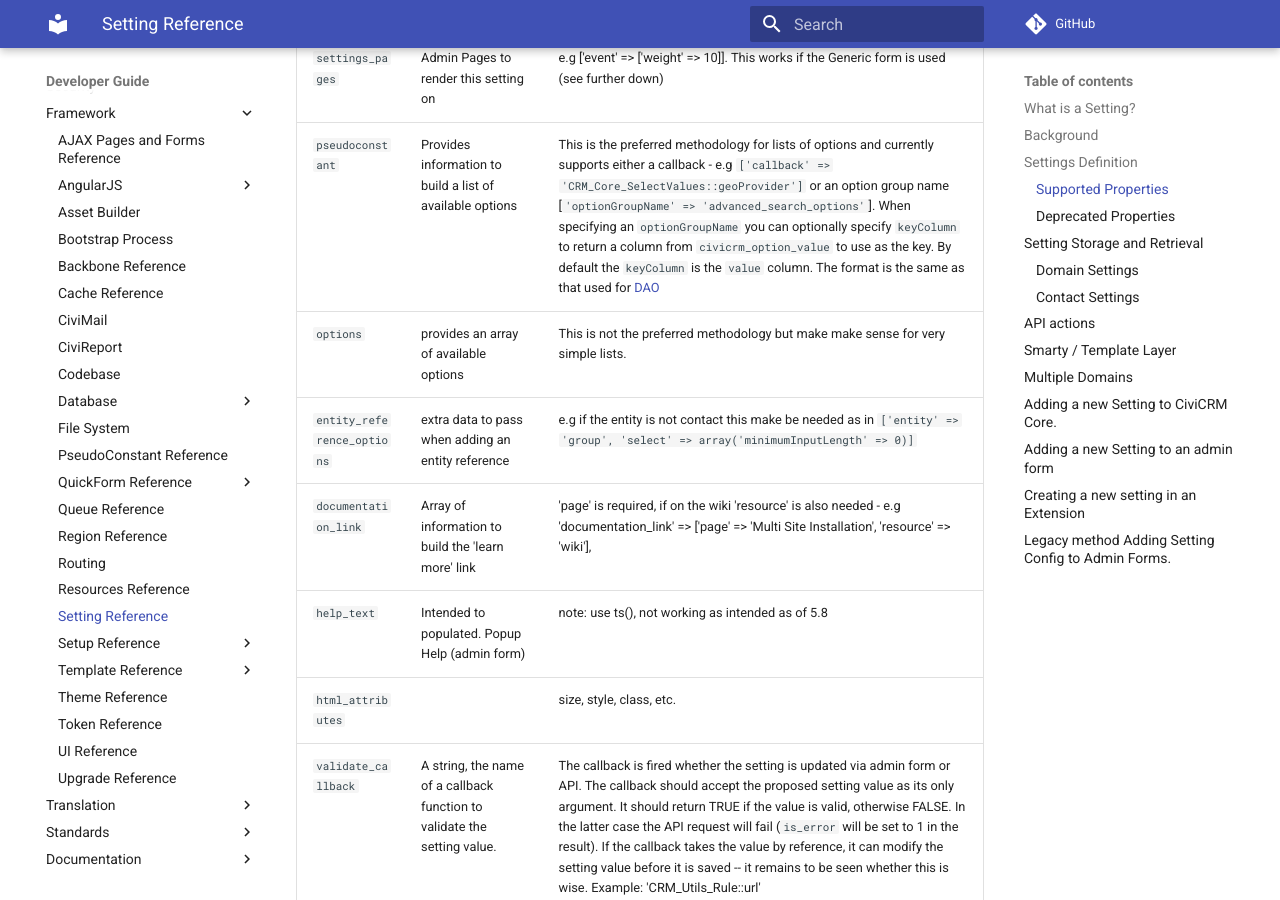
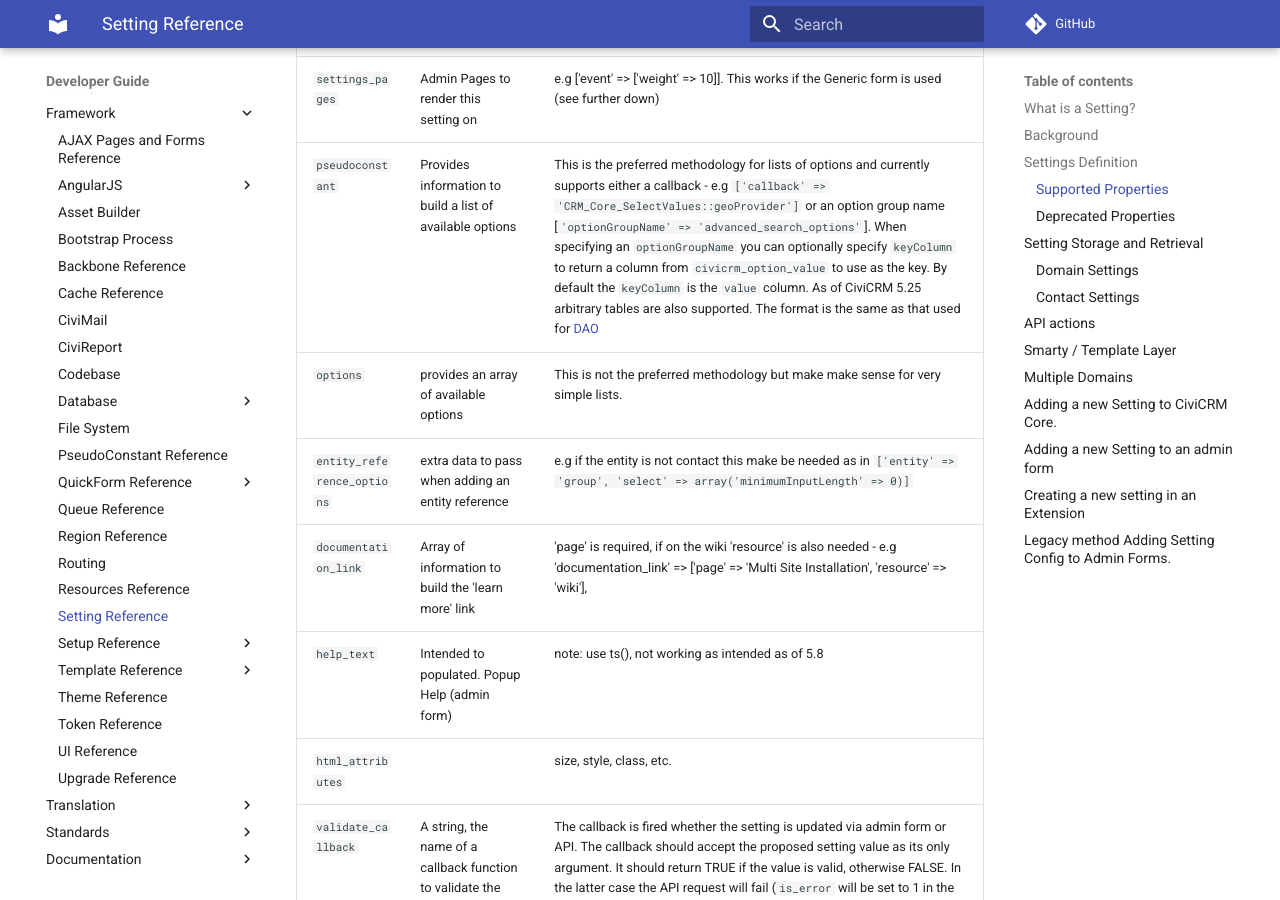
Before and after one commit to civicrm/civicrm-dev-docs, an MkDocs documentation site: the page built from docs/framework/setting.md, in a window 1280 px wide and 900 px high, scrolled down 2660 px. Built offline with MkDocs 1.6.1 and Material for MkDocs 9.7.7, drawn with Linux system fonts in a browser that asks for light colours; comment, search, counter and statistics services are not loaded; old or Windows-style settings are respelled for this version of MkDocs.

Commit message:
Update to reflect https://github.com/civicrm/civicrm-core/pull/16903

````diff
--- a/docs/framework/setting.md
+++ b/docs/framework/setting.md
@@ -66,7 +66,7 @@ The Supported Properties for settings are:
 | `html_type` | Html type (admin form)| This is the preferred way to describe the html type as it is not quick form specific. It will be used it present. Syntax is lower case. e.g 'select', 'radio', 'checkboxes', 'checkbox', 'text', 'textarea', 'entity_reference|
 | `quick_form_type` | Widget type (admin form)| YesNo, CheckBox, CheckBoxes, Select, EntityRef. This is not required if html_type (preferred) is set|
 |`settings_pages`|Admin Pages to render this setting on|e.g  ['event' => ['weight' => 10]]. This works if the Generic form is used (see further down)|
-|`pseudoconstant`|Provides information to build a list of available options| This is the preferred methodology for lists of options and currently supports either a callback - e.g ```['callback' => 'CRM_Core_SelectValues::geoProvider']``` or an option group name [`'optionGroupName' => 'advanced_search_options'`]. When specifying an `optionGroupName` you can optionally specify `keyColumn` to return a column from `civicrm_option_value` to use as the key.  By default the `keyColumn` is the `value` column. The format is the same as that used for [DAO](/framework/database/schema-definition.md#table-field-pseudoconstant)|
+|`pseudoconstant`|Provides information to build a list of available options| This is the preferred methodology for lists of options and currently supports either a callback - e.g ```['callback' => 'CRM_Core_SelectValues::geoProvider']``` or an option group name [`'optionGroupName' => 'advanced_search_options'`]. When specifying an `optionGroupName` you can optionally specify `keyColumn` to return a column from `civicrm_option_value` to use as the key.  By default the `keyColumn` is the `value` column. As of CiviCRM 5.25 arbitrary tables are also supported. The format is the same as that used for [DAO](/framework/database/schema-definition.md#table-field-pseudoconstant)|
 |`options`|provides an array of available options|This is not the preferred methodology but make make sense for very simple lists. |
 |`entity_reference_options`|extra data to pass when adding an entity reference|e.g if the entity is not contact this make be needed as in `['entity' => 'group', 'select' => array('minimumInputLength' => 0)]`|
 |`documentation_link`|Array of information to build the 'learn more' link| 'page' is required, if on the wiki 'resource' is also needed - e.g 'documentation_link' => ['page' => 'Multi Site Installation', 'resource' => 'wiki'],|
````
